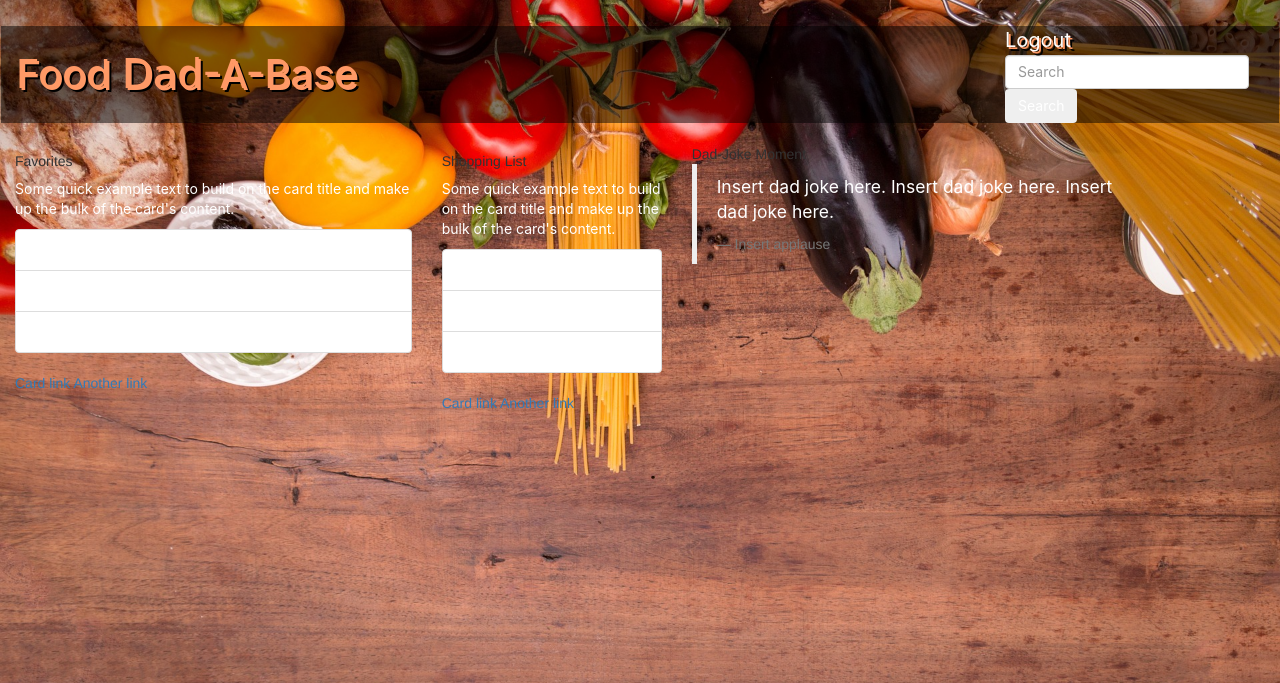
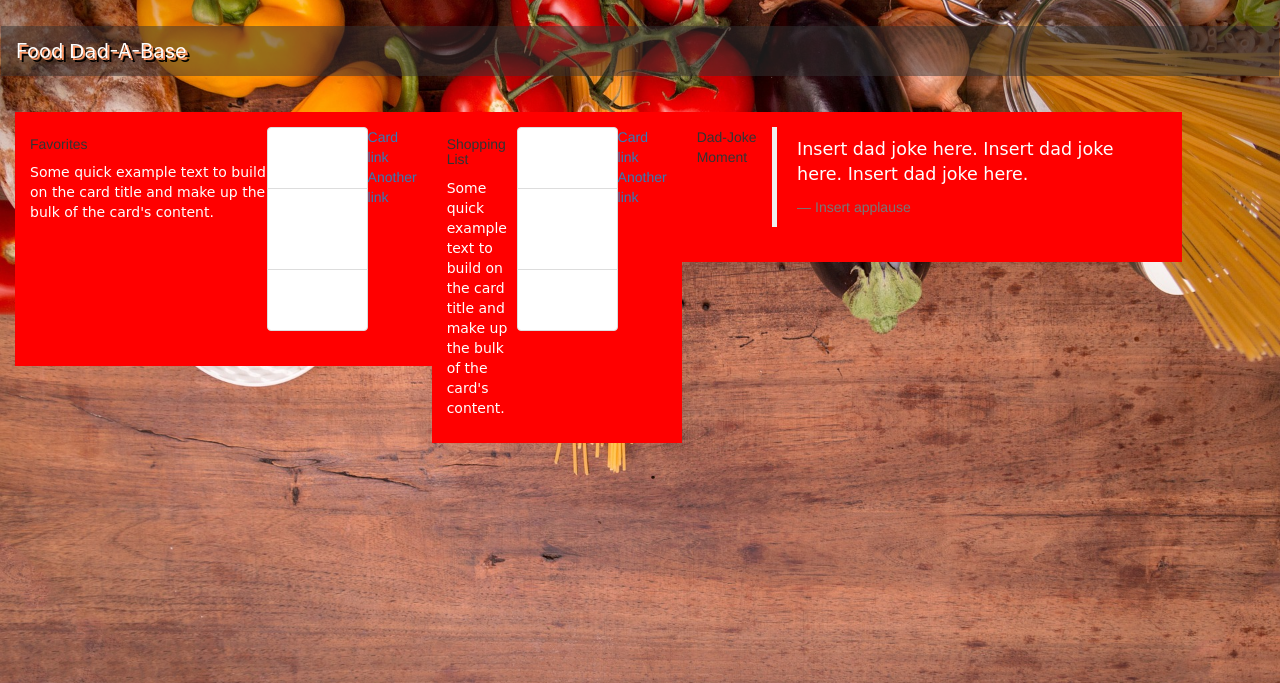
Before and after one commit to goantonioUW/food-dadabase, a Node server app: page /members in a window 1280 px wide. Shown: the top 683 px of the page. Run offline with Node 20, Linux system fonts and the light colour scheme; the visitor is signed in with stand-in values (Sample User, id 1); data that the repository does not hold is empty; some libraries are stand-ins or nearby versions.

Commit message:
updated css and login/nav.handlebars

```diff
--- a/public/js/views/partials/login.handlebars
+++ b/public/js/views/partials/login.handlebars
@@ -2,7 +2,7 @@
   <div class="container">
     <div class="row">
       <div class="col-md-6 col-md-offset-3">
-        <h2>Login Form</h2>
+        <h2>Login</h2>
         <form class="login">
           <div class="form-group">
             <label for="exampleInputEmail1">Email address</label>
--- a/public/js/views/partials/nav.handlebars
+++ b/public/js/views/partials/nav.handlebars
@@ -6,13 +6,13 @@
             <ul class="navbar-nav me-auto mb-2 mb-lg-0">
               <li class="nav-item">
                 <a class="nav-link" aria-current="page" href="/logout">Logout</a>
-                <input class="form-control me-2" type="search" placeholder="Search" aria-label="Search">
-                <button class="btn btn-outline-success" type="submit">Search</button>
               </li>
             </ul>
             <!-- <span class="navbar-text text-white text-end">
                 A place for Dad jokes and the occasional recipe!
             </span> -->
           </div>
+          <input class="form-inline me-2" type="search" placeholder="Search for a recipe" aria-label="Search">
+          <button class="searchBtn btn-outline-success" type="submit">Search</button>
         </div>
       </nav>
--- a/public/stylesheets/style.css
+++ b/public/stylesheets/style.css
@@ -5,45 +5,6 @@ form.members {
   color: white;
   size: 6rem;
 }
-
-/* nav {
-  background-color: lightseagreen;
-
-  padding-left: 10px;
-  padding-right: 10px;
-  border-bottom-left-radius: 10px;
-  border-bottom-right-radius: 10px;
-  display: flex;
-  padding: 15px;
-  list-style-type: none;
-  font-family: -apple-system, BlinkMacSystemFont, 'Segoe UI', Roboto, Oxygen, Ubuntu, Cantarell, 'Open Sans', 'Helvetica Neue', sans-serif;
-
-}
-
-h2 {
-  font-size: 36px;
-  color: white;
-  font-family: 'Segoe UI', Tahoma, Geneva, Verdana, sans-serif;
-}
-/* nav a {
-  font-family: -apple-system, BlinkMacSystemFont, 'Segoe UI', Roboto, Oxygen, Ubuntu, Cantarell, 'Open Sans', 'Helvetica Neue', sans-serif;
-  color: white;
-  font-size: 28px;
-  justify-content: space-around;
-  text-decoration: none;
-
-} */
-
-/* .row {
-  display: flex;
-  align-items: center;
-
-}
-.sectionLinks {
-  display: flex;
-  justify-content: space-between;
-  align-items: center;
-} */
 
 body {
   /* Applies settings to background image
@@ -54,25 +15,26 @@ body {
   background-size: cover;
   background-position: center;
   background-attachment: fixed;
-
 }
 
 p {
-  font-family: -apple-system, BlinkMacSystemFont, 'Segoe UI', Roboto, Oxygen, Ubuntu, Cantarell, 'Open Sans', 'Helvetica Neue', sans-serif;
+  font-family: "Hachi Maru Pop", cursive;
   color: white;
   text-decoration: none;
 }
 
 h2 {
+  text-align: center;
   font-size: 36px;
   color: white;
-  font-family: 'Segoe UI', Tahoma, Geneva, Verdana, sans-serif;
+  font-family: -apple-system, BlinkMacSystemFont, "Segoe UI", Roboto, Oxygen,
+    Ubuntu, Cantarell, "Open Sans", "Helvetica Neue", sans-serif;
 }
 
 .navbar-brand {
-  font-family: -apple-system, BlinkMacSystemFont, 'Segoe UI', Roboto, Oxygen, Ubuntu, Cantarell, 'Open Sans', 'Helvetica Neue', sans-serif;
-  font-size: 4rem;
-  color: #ff9966;
+  font-family: -apple-system, BlinkMacSystemFont, "Segoe UI", Roboto, Oxygen,
+    Ubuntu, Cantarell, "Open Sans", "Helvetica Neue", sans-serif;
+  font-size: 2rem;
   margin: auto;
 }
 .navbar {
@@ -81,14 +43,18 @@ h2 {
 }
 
 .nav-item,
-.nav-link {
+.nav-link,
+.form-inline,
+.searchBtn {
   list-style-type: none;
   color: white;
+  visibility: hidden;
 }
 
-.loginBtn {
-  font-size: 1.3rem;
-  font-family: 'Hachi Maru Pop', cursive;
+.loginBtn,
+.searchBtn {
+  font-size: 1rem;
+  font-family: "Hachi Maru Pop", cursive;
   color: #0011ff;
   font-weight: bolder;
 }
@@ -97,41 +63,44 @@ h2 {
   color: #ff9966;
 }
 
-.container-fluid  {
-  font-family: -apple-system, BlinkMacSystemFont, 'Segoe UI', Roboto, Oxygen, Ubuntu, Cantarell, 'Open Sans', 'Helvetica Neue', sans-serif;
+.container-fluid {
+  font-family: -apple-system, BlinkMacSystemFont, "Segoe UI", Roboto, Oxygen,
+    Ubuntu, Cantarell, "Open Sans", "Helvetica Neue", sans-serif;
   font-size: 2rem;
   color: #ff9966;
-  background: #00000080;
-  text-shadow: #ff9966 2px 2px 0px, #000000 4px 4px 0px;color: #ff9966;
+  background: #33333380;
+  text-shadow: #ff9966 2px 2px 0px, #000000 4px 4px 0px;
+  color: #ff9966;
   justify-content: space-between;
   display: flex;
 }
 
 #dadSpan {
-  font-family: 'Hachi Maru Pop', cursive;
+  font-family: "Hachi Maru Pop", cursive;
 }
-
 
 li {
   color: white;
 }
 
 .card {
-  display: inline-block;
+  background-color: red;
+  display: flex;
   margin-bottom: 30px;
   text-align: left;
-
+  padding: 15px;
 }
 
 .card-cluster {
   text-align: center;
+  padding: 15px;
 }
 
 .footer {
   color: #ff9966;
-  position:absolute;
-  bottom:0;
-  width:100%;
-  height:40px;   /* Height of the footer */
-  background:#f6d852;
+  position: absolute;
+  bottom: 0;
+  width: 100%;
+  height: 40px; /* Height of the footer */
+  background: #f6d852;
 }
```
